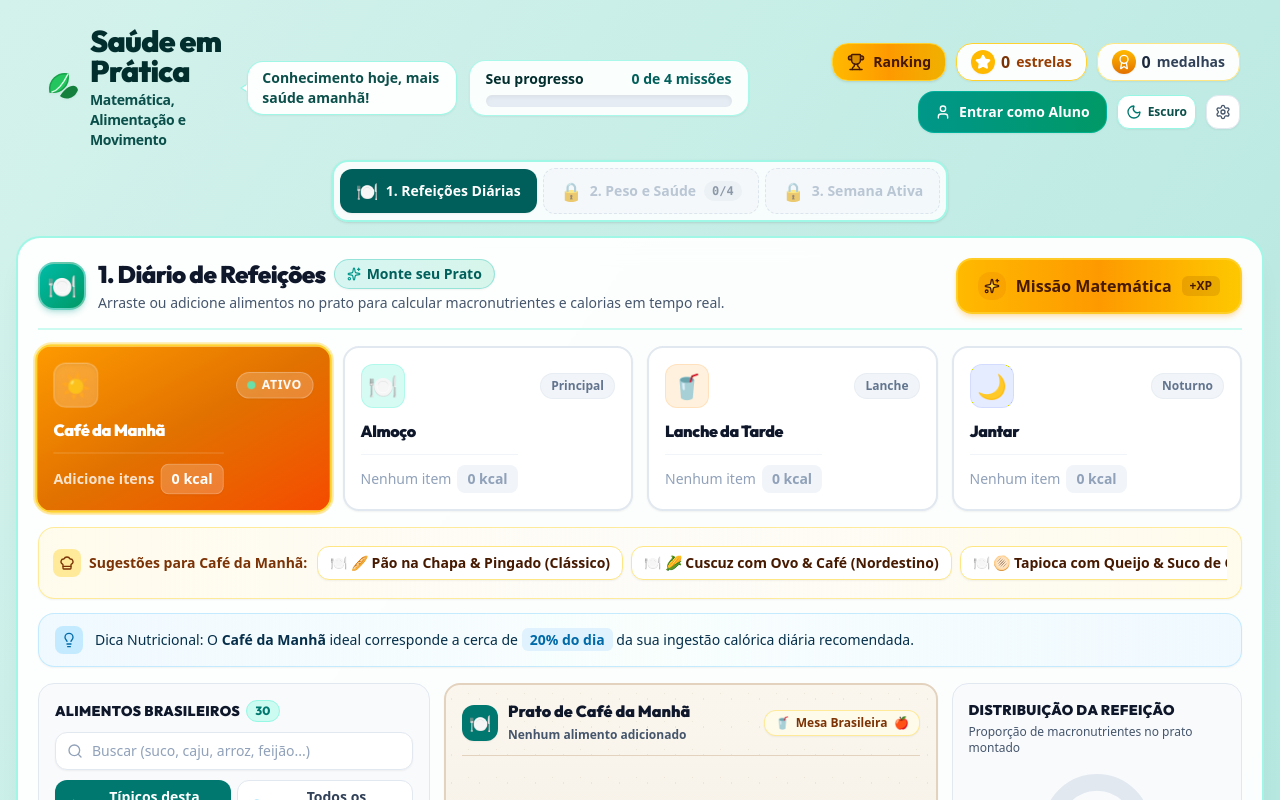
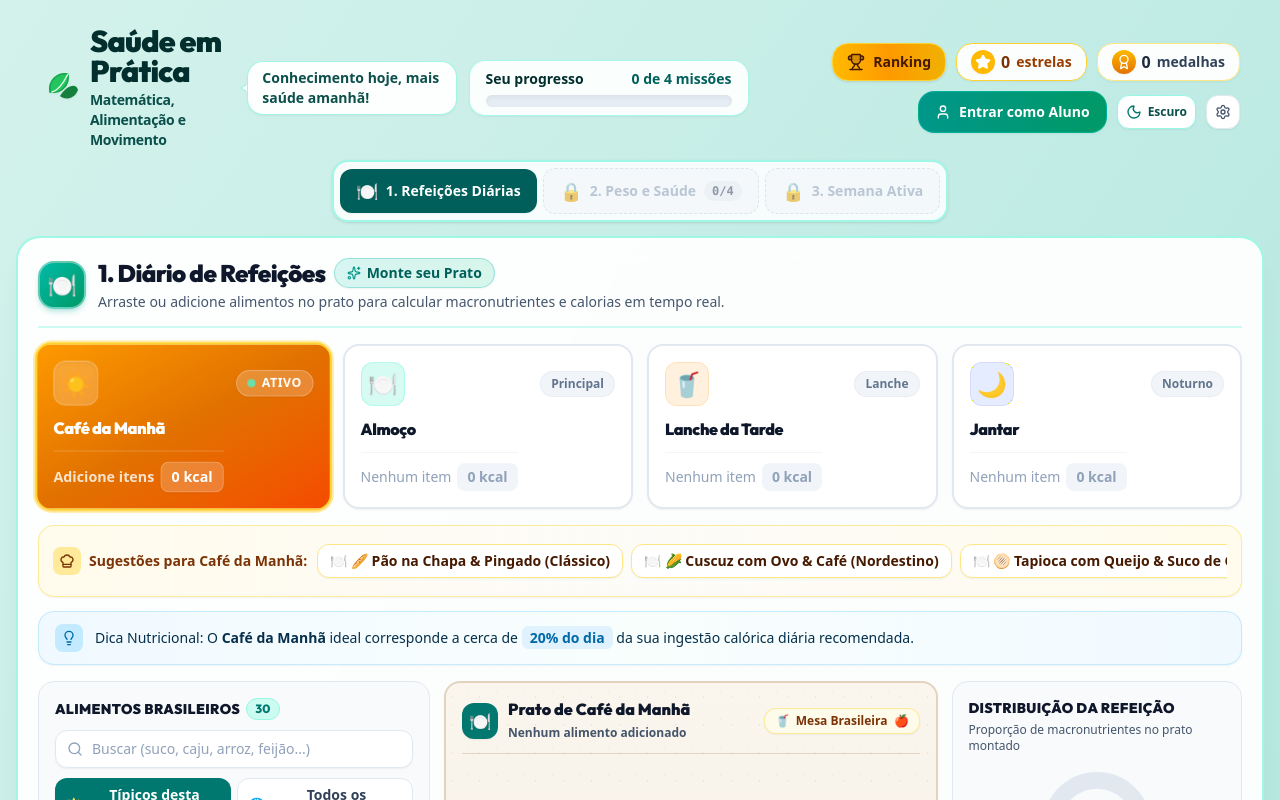
Before and after one commit to profjackison-debug/Saude-em-Pratica, a React (Vite) app: page / in a window 1280 px wide. Shown: the top 800 px of the page. Built offline with nearby package versions, Linux system fonts and the light colour scheme.

Commit message:
feat: add MealDiarySection component for meal logging and nutrition tracking

```diff
--- a/src/components/MealDiarySection.tsx
+++ b/src/components/MealDiarySection.tsx
@@ -197,21 +197,6 @@ export const MealDiarySection: React.FC<MealDiarySectionProps> = ({
             </p>
           </div>
         </div>
-
-        <button
-          onClick={() => { playClickSound(); onOpenProportionChallenge(); }}
-          className="group relative bg-gradient-to-r from-amber-400 via-amber-500 to-yellow-400 hover:from-amber-300 hover:to-yellow-300 active:scale-95 text-amber-950 font-black text-xs sm:text-sm md:text-base px-4 sm:px-5 py-2.5 sm:py-3 rounded-2xl shadow-md shadow-amber-500/25 border-2 border-amber-300/80 flex items-center gap-2.5 transition-all cursor-pointer self-end sm:self-auto shrink-0"
-          title="Resolver uma Missão Matemática sobre nutrição"
-        >
-          <span className="w-7 h-7 rounded-xl bg-amber-600/20 flex items-center justify-center">
-            <Sparkles className="w-4 h-4 text-amber-950 fill-amber-300 group-hover:rotate-12 transition-transform" />
-          </span>
-          <span className="hidden sm:inline font-black">Missão Matemática</span>
-          <span className="sm:hidden font-black">Missão</span>
-          <span className="text-xs font-black bg-amber-900/15 px-2 py-0.5 rounded-md text-amber-950">
-            +XP
-          </span>
-        </button>
       </div>
 
       {/* Meal Time Tabs */}
```
